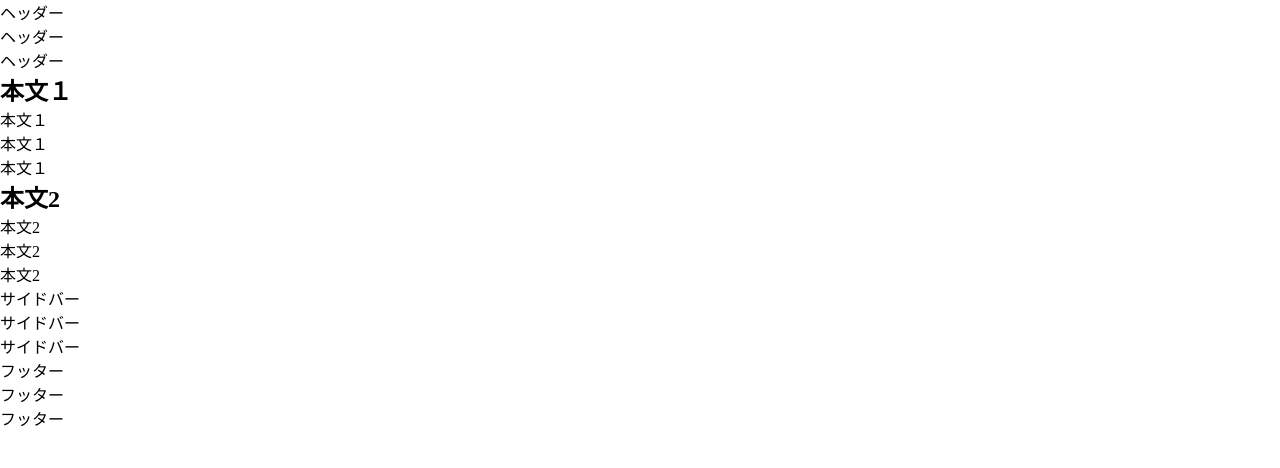
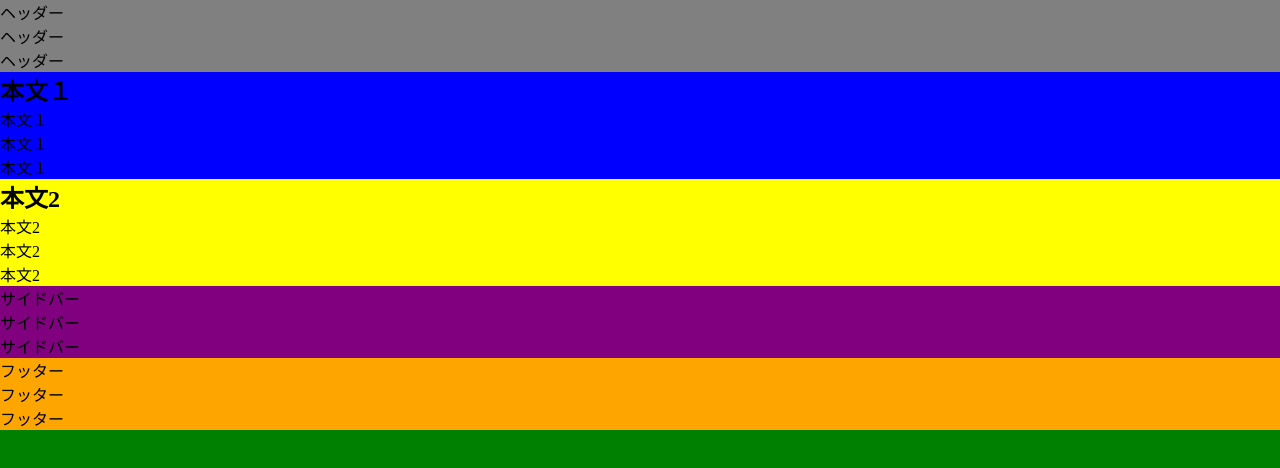
Before and after one commit to Sachico/Web1-7, a plain HTML site: page Index.html in a window 1280 px wide. Drawn offline with Linux system fonts and the light colour scheme.

Commit message:
Update default.css

```diff
--- a/css/default.css
+++ b/css/default.css
@@ -1,5 +1,25 @@
-@charset "utf";
+@charset "utf-8";
 
 *{
-margin:0;
-padding:0;
+  margin:0;
+  padding:0;
+}
+
+body{
+  background-color:green;
+}
+header{
+  background-color:gray;
+}
+#main1{
+   background-color:blue;
+}
+#main2{
+   background-color:yellow;
+}
+aside{
+   background-color:purple;
+}
+footer{
+   background-color:orange;
+}
```
